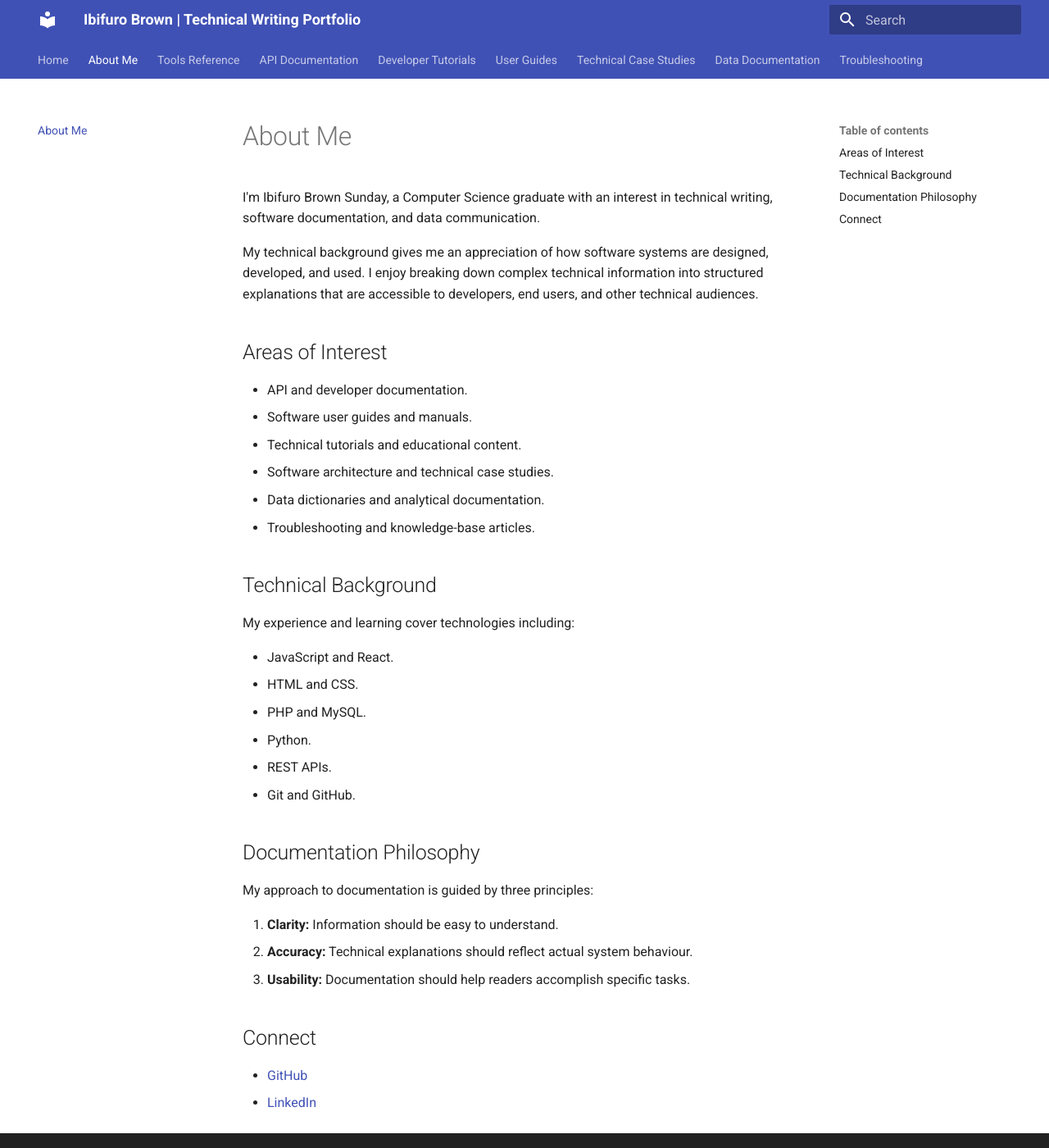
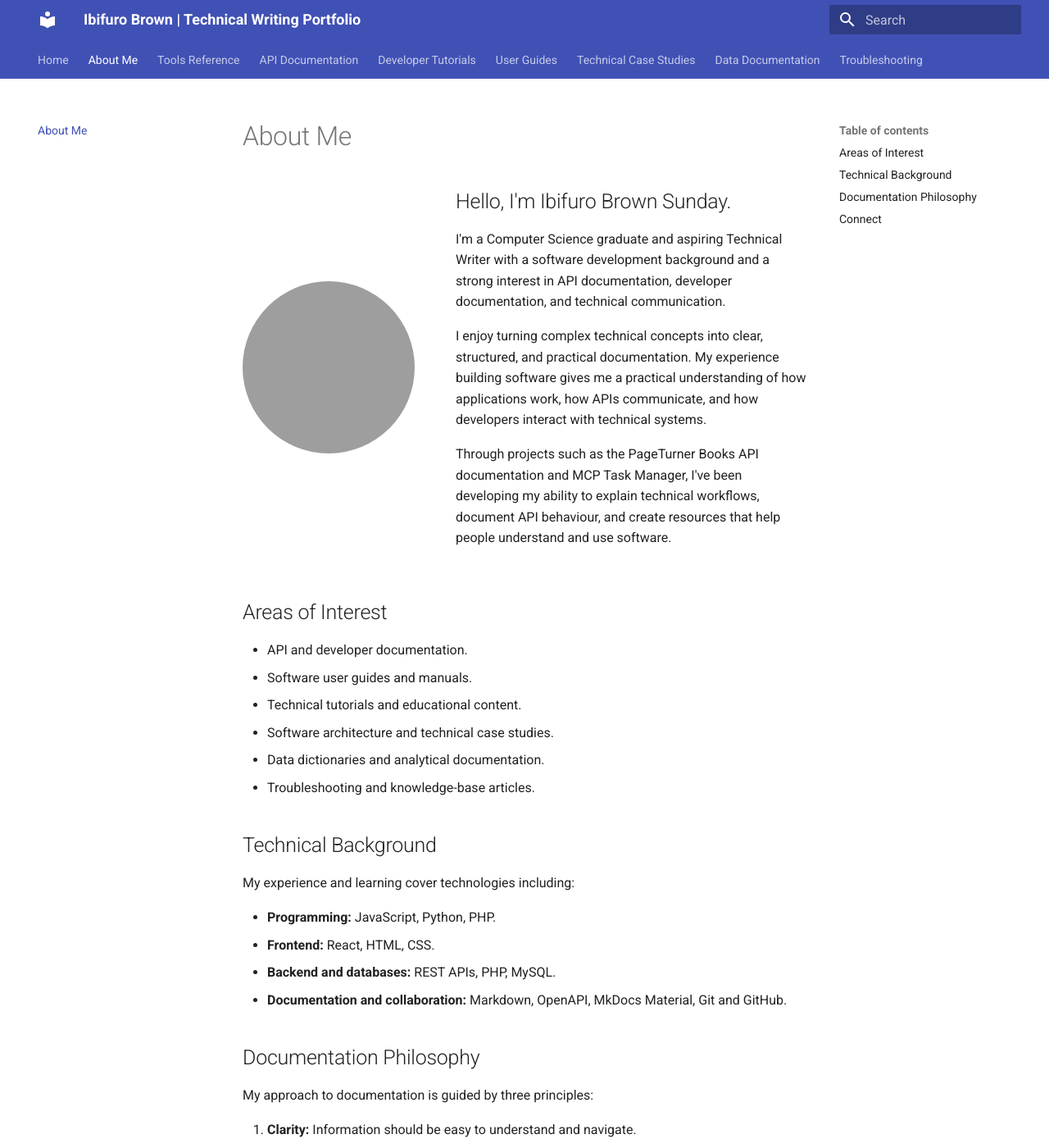
Before and after one commit to BrownIbifuro/technical-writing-portfolio, an MkDocs documentation site: the page built from docs/about.md, in a window 1280 px wide and 1400 px high. Shown: the whole window at 82% size. Built offline with MkDocs 1.6.1 and Material for MkDocs 9.7.7, drawn with Linux system fonts in a browser that asks for light colours; some of the changed text lies outside the part shown; grey boxes are pictures that could not be loaded.

Commit message:
Improve About Me page and add profile photo

```diff
--- a/docs/about.md
+++ b/docs/about.md
@@ -1,9 +1,21 @@
 
 # About Me
 
-I'm Ibifuro Brown Sunday, a Computer Science graduate with an interest in technical writing, software documentation, and data communication.
+<div class="about-hero">
+  <div class="about-photo">
+    <img src="../assets/images/profile-photo.jpeg" alt="Portrait of Ibifuro Brown Sunday">
+  </div>
 
-My technical background gives me an appreciation of how software systems are designed, developed, and used. I enjoy breaking down complex technical information into structured explanations that are accessible to developers, end users, and other technical audiences.
+  <div class="about-intro">
+    <h2>Hello, I'm Ibifuro Brown Sunday.</h2>
+
+    <p>I'm a Computer Science graduate and aspiring Technical Writer with a software development background and a strong interest in API documentation, developer documentation, and technical communication.</p>
+
+    <p>I enjoy turning complex technical concepts into clear, structured, and practical documentation. My experience building software gives me a practical understanding of how applications work, how APIs communicate, and how developers interact with technical systems.</p>
+
+    <p>Through projects such as the PageTurner Books API documentation and MCP Task Manager, I've been developing my ability to explain technical workflows, document API behaviour, and create resources that help people understand and use software.</p>
+  </div>
+</div>
 
 ## Areas of Interest
 
@@ -18,22 +30,23 @@ My technical background gives me an appreciation of how software systems are des
 
 My experience and learning cover technologies including:
 
-- JavaScript and React.
-- HTML and CSS.
-- PHP and MySQL.
-- Python.
-- REST APIs.
-- Git and GitHub.
+- **Programming:** JavaScript, Python, PHP.
+- **Frontend:** React, HTML, CSS.
+- **Backend and databases:** REST APIs, PHP, MySQL.
+- **Documentation and collaboration:** Markdown, OpenAPI, MkDocs Material, Git and GitHub.
 
 ## Documentation Philosophy
 
 My approach to documentation is guided by three principles:
 
-1. **Clarity:** Information should be easy to understand.
-2. **Accuracy:** Technical explanations should reflect actual system behaviour.
-3. **Usability:** Documentation should help readers accomplish specific tasks.
+1. **Clarity:** Information should be easy to understand and navigate.
+2. **Accuracy:** Technical explanations should reflect actual system behaviour and verified information.
+3. **Usability:** Documentation should help readers complete tasks, solve problems, and use software confidently.
 
 ## Connect
 
-- [GitHub](https://github.com/BrownIbifuro)
-- [LinkedIn](https://linkedin.com/in/ibifuro-brown-15512b225/)
+I'm always interested in connecting with developers, technical writers, and people working on useful software products.
+
+- **GitHub:** [github.com/BrownIbifuro](https://github.com/BrownIbifuro)
+- **LinkedIn:** [linkedin.com/in/ibifuro-brown-15512b225](https://www.linkedin.com/in/ibifuro-brown-15512b225/)
+- **Email:** [brownibifuro1@gmail.com](mailto:brownibifuro1@gmail.com)
--- /dev/null
+++ b/docs/stylesheets/extra.css
@@ -0,0 +1,55 @@
+
+/* About Me introduction layout */
+
+.about-hero {
+  display: flex;
+  align-items: center;
+  gap: 2.5rem;
+  margin: 1.5rem 0 3rem;
+}
+
+.about-photo {
+  flex: 0 0 210px;
+  width: 210px;
+  height: 210px;
+  border-radius: 50%;
+  overflow: hidden;
+}
+
+.about-photo img {
+  width: 100%;
+  height: 100%;
+  object-fit: cover;
+  object-position: center 25%;
+  display: block;
+}
+
+.about-intro {
+  flex: 1;
+  min-width: 0;
+}
+
+.about-intro h2 {
+  margin-top: 0;
+}
+
+.about-intro p:last-child {
+  margin-bottom: 0;
+}
+
+/* Responsive layout for smaller screens */
+
+@media screen and (max-width: 600px) {
+  .about-hero {
+    flex-direction: column;
+    align-items: center;
+    text-align: center;
+    gap: 1.25rem;
+  }
+
+  .about-photo {
+    flex-basis: 180px;
+    width: 180px;
+    height: 180px;
+  }
+}
--- a/mkdocs.yml
+++ b/mkdocs.yml
@@ -5,7 +5,7 @@ site_description: A professional portfolio showcasing technical writing, API doc
 
 site_author: Ibifuro Brown Sunday
 
-site_url: "https://github.com/BrownIbifuro/technical-writing-portfolio"
+site_url: "https://brownibifuro.github.io/technical-writing-portfolio/"
 
 theme:
   name: material
@@ -29,6 +29,9 @@ theme:
   font:
     text: Roboto
     code: Roboto Mono
+
+extra_css:
+  - stylesheets/extra.css
 
 nav:
   - Home: index.md
```
